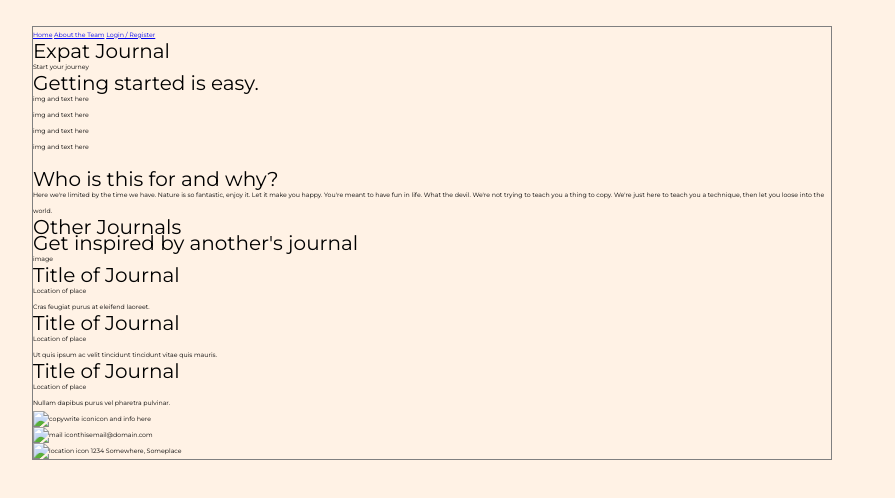
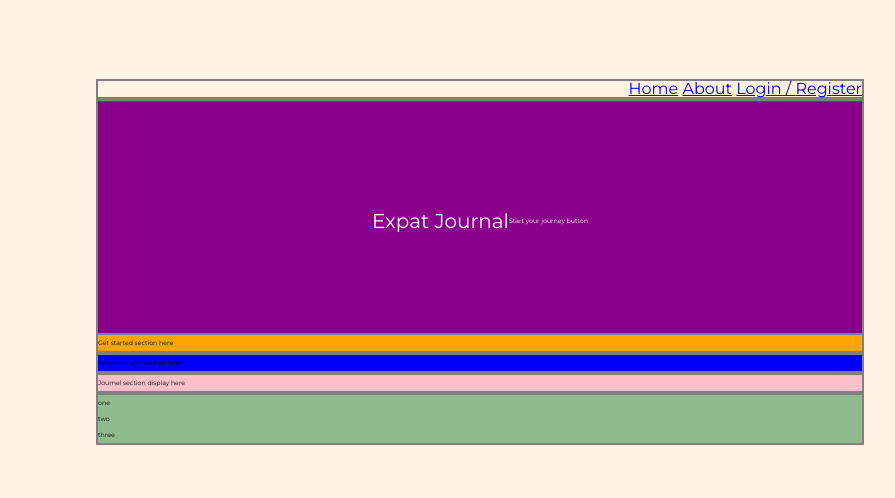
Before and after one commit to Build-Week-Expat-Journal-3/marketing, a plain HTML site: page index.html in a window 1280 px wide. Shown: the whole page, without its empty margins (160-1055 px from the left). Drawn offline with Linux system fonts and the light colour scheme.

Commit message:
fixed container issue

```diff
--- a/index.html
+++ b/index.html
@@ -12,62 +12,36 @@
         <header>
             <div class="navigation">
                 <nav>
-                <a href="#">Home</a>
-                <a href="about.html">About the Team</a>
+                    <a href="index.html">Home</a>
+                    <a href="about.html">About</a>
                     <a href="https://expat-journal-3.netlify.app/">Login / Register</a>
                 </nav>
             </div>
-            <div class = "cta-title">
+            <div class = "cta">
                 <h1>Expat Journal</h1>
-                <div class = "button">
-                    Start your journey
+                <div class="button">
+                    Start your journey button
                 </div>
             </div>
         </header>
-        <main class = "main-content-area">
-            <div class = "getting-started">
-                <h2>Getting started is easy.</h2>
-                <div class = "icons"> img and text here</div>
-                <div class = "icons"> img and text here</div>
-                <div class = "icons"> img and text here</div>
-                <div class = "icons"> img and text here</div>
+        <div class = "getStarted">
+            Get started section here
         </div>
-
-            <div class="image"><img src="" /></div>
-            <div class = "why-info">
-            <h2>Who is this for and why?</h2>
-            <p> Here we're limited by the time we have. Nature is so fantastic, enjoy it. Let it make you happy. You're meant to have fun in life. What the devil. We're not trying to teach you a thing to copy. We're just here to teach you a technique, then let you loose into the world.</p>
+        <div class = "whoWhy">
+            Who and why section here
         </div>
-        </main>
-        <section>
-            <div class="gallery">
-                <h2> Other Journals</h2>
-                <h3>Get inspired by another's journal</h3>
-                <div class = "journals">image
-                    <div class ="journals-info">
-                        <h3>Title of Journal</h3>
-                        <p>Location of place</p>
-                        <p>Cras feugiat purus at eleifend laoreet.</p>
+        <div class = "journals">
+            Journel section display here
         </div>
-                    <div class ="journals-info">
-                        <h3>Title of Journal</h3>
-                        <p>Location of place</p>
-                        <p>Ut quis ipsum ac velit tincidunt tincidunt vitae quis mauris.</p>
+        <footer>
+            <div class = "footerInfo">
+                <p>one</p>
+                <p>two</p>
+                <p>three</p>
             </div>
-                    <div class ="journals-info">
-                        <h3>Title of Journal</h3>
-                        <p>Location of place</p>
-                        <p>Nullam dapibus purus vel pharetra pulvinar.</p>
-                    </div>
-                </div>
-            </div>
-        </section>
-        <footer>
-            <p><img src ="" alt= "copywrite icon" />icon and info here</p>
-            <p><img src="" alt = "mail icon"/>thisemail@domain.com</p>
-            <p><img src = "" alt = "location icon" /> 1234 Somewhere, Someplace</p>
         </footer>
     </div>
 
+
 </body>
 </html>
--- a/less/global.less
+++ b/less/global.less
@@ -1,7 +1,4 @@
 //global general styles go here
-
-
-
 html, body {
     background-color: @sand;
     font-family: 'Montserrat', sans-serif;
@@ -14,10 +11,44 @@ h1, h2, h3 {
 }
 
 .container {
-    .flexin(column, wrap, center, flex-start);
-    max-width: 800px;
-    box-sizing: border-box;
-    border: 1px solid grey;
-    margin-top: 2%;
-    margin-left: 15%;
-}
+   .flexin(column, wrap, flex-start, stretch);
+   max-width: 60%;
+   margin: 5% 20%;
+
+   .navigation {
+       .remove();
+       .flexin(row, wrap, flex-end, center);
+       margin-top: 2%;
+       font-size: 1.6rem;
+   }//end navigation
+
+   .cta {
+       .remove();
+       .flexin(row, wrap, center, center);
+       color: white;
+       background-color: darkmagenta;
+       height: 30vh;
+   }//end cta
+
+   .getStarted {
+       .remove();
+       background-color: orange;
+   }
+
+   .whoWhy {
+       .remove();
+       background-color: blue;
+   }
+
+   .journals {
+       .remove();
+       background-color: pink;
+   }
+
+   .footerInfo {
+       .remove();
+       background-color: darkseagreen;
+   }
+
+
+}//end container
--- a/less/mixins.less
+++ b/less/mixins.less
@@ -11,3 +11,4 @@
 .buttons() {
     //add properties
 }
+.remove() {border: 2px solid grey;}
```
Also changed, not shown: css/index.css, holdethis.txt (added), less/navigation.less (line endings or trailing spaces). Lines whose indentation alone changed are shown as unchanged.
